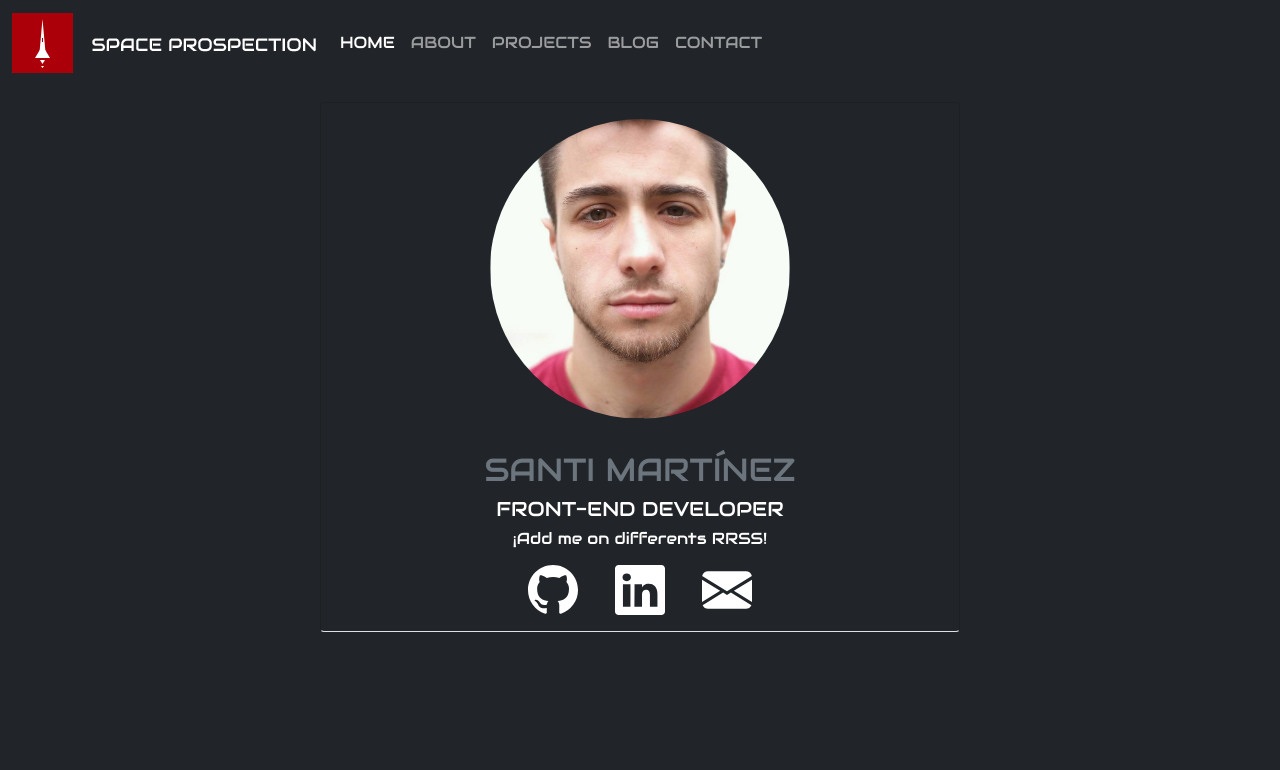
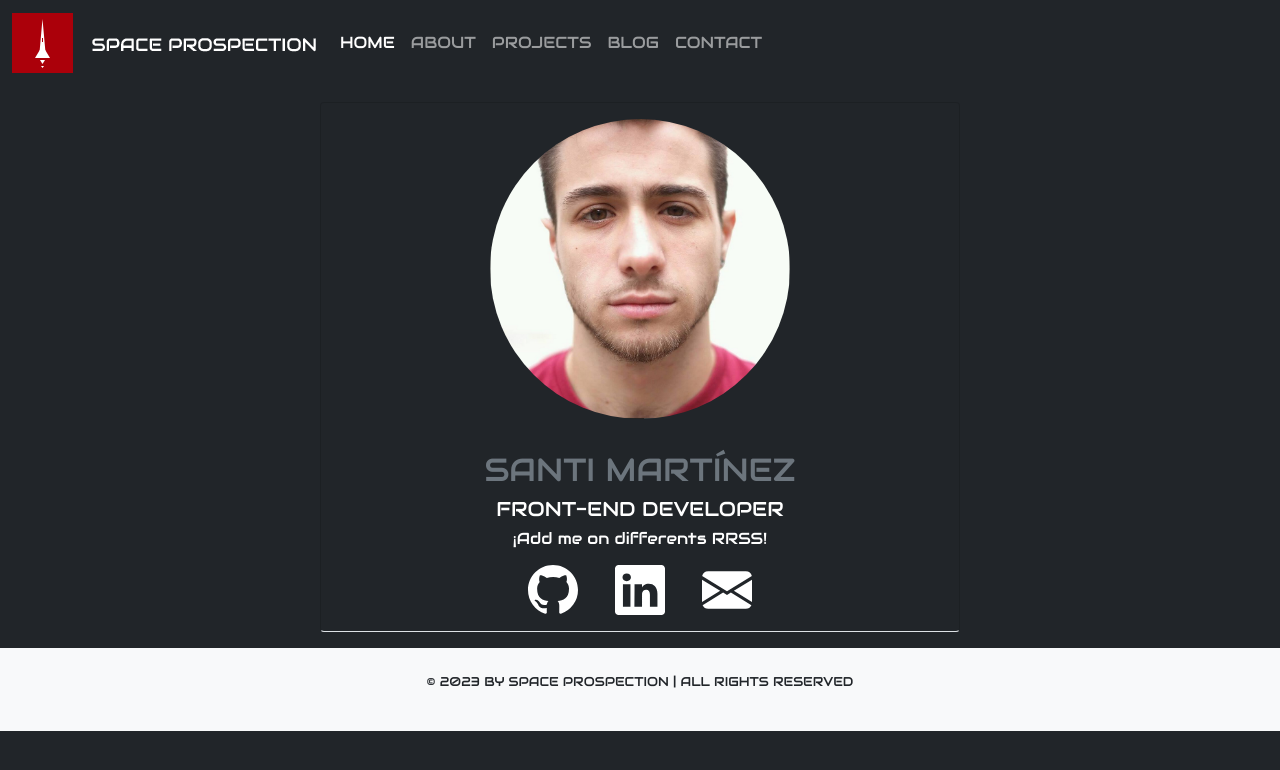
Before and after one commit to onikakimasiaod/p4_bootstrap_theming, a website: page src/contact.html in a window 1280 px wide. Drawn offline with nearby package versions, Linux system fonts and the light colour scheme.

Commit message:
footer en contcat.html hecho

```diff
--- a/src/contact.html
+++ b/src/contact.html
@@ -65,9 +65,8 @@
                     <h5 class="text-center">FRONT-END DEVELOPER</h4>
                         <h6 class="card-text text-center fs-1">¡Add me on differents RRSS! </h6>
                         <div class="boton text-center mt-3">
-                            <a href="https://github.com/santimb96" class="m-3"><svg
-                                    xmlns="http://www.w3.org/2000/svg" width="50" height="50" fill="white"
-                                    class="bi bi-github" viewBox="0 0 16 16">
+                            <a href="https://github.com/santimb96" class="m-3"><svg xmlns="http://www.w3.org/2000/svg"
+                                    width="50" height="50" fill="white" class="bi bi-github" viewBox="0 0 16 16">
                                     <path
                                         d="M8 0C3.58 0 0 3.58 0 8c0 3.54 2.29 6.53 5.47 7.59.4.07.55-.17.55-.38 0-.19-.01-.82-.01-1.49-2.01.37-2.53-.49-2.69-.94-.09-.23-.48-.94-.82-1.13-.28-.15-.68-.52-.01-.53.63-.01 1.08.58 1.23.82.72 1.21 1.87.87 2.33.66.07-.52.28-.87.51-1.07-1.78-.2-3.64-.89-3.64-3.95 0-.87.31-1.59.82-2.15-.08-.2-.36-1.02.08-2.12 0 0 .67-.21 2.2.82.64-.18 1.32-.27 2-.27.68 0 1.36.09 2 .27 1.53-1.04 2.2-.82 2.2-.82.44 1.1.16 1.92.08 2.12.51.56.82 1.27.82 2.15 0 3.07-1.87 3.75-3.65 3.95.29.25.54.73.54 1.48 0 1.07-.01 1.93-.01 2.2 0 .21.15.46.55.38A8.012 8.012 0 0 0 16 8c0-4.42-3.58-8-8-8z" />
                                 </svg></a>
@@ -87,10 +86,27 @@
                 </div>
             </div>
         </div>
+    </div>
 
-        <script src="https://cdn.jsdelivr.net/npm/bootstrap@5.0.2/dist/js/bootstrap.bundle.min.js"
-            integrity="sha384-MrcW6ZMFYlzcLA8Nl+NtUVF0sA7MsXsP1UyJoMp4YLEuNSfAP+JcXn/tWtIaxVXM" crossorigin="anonymous">
-        </script>
+    <!-- FOOTER -->
+
+    <div class="footer-pages bg-light">
+        <div class="row p-2">
+            <div class="col-12 p-3 d-grid justify-content-center align-items-center">
+                <footer>
+                    <p class="fs-6">
+                        © 2023 BY SPACE PROSPECTION | ALL RIGHTS RESERVED
+                    </p>
+                </footer>
+            </div>
+        </div>
+    </div>
+    </div>
+
+
+    <script src="https://cdn.jsdelivr.net/npm/bootstrap@5.0.2/dist/js/bootstrap.bundle.min.js"
+        integrity="sha384-MrcW6ZMFYlzcLA8Nl+NtUVF0sA7MsXsP1UyJoMp4YLEuNSfAP+JcXn/tWtIaxVXM" crossorigin="anonymous">
+    </script>
 
 </body>
 
```
